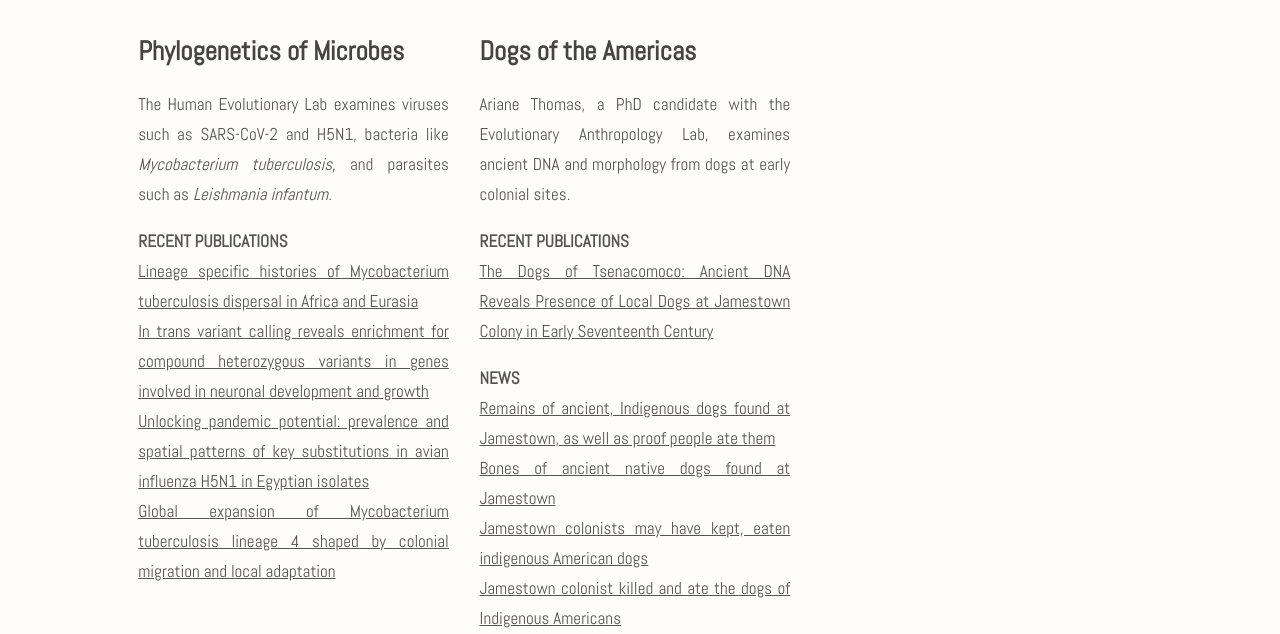
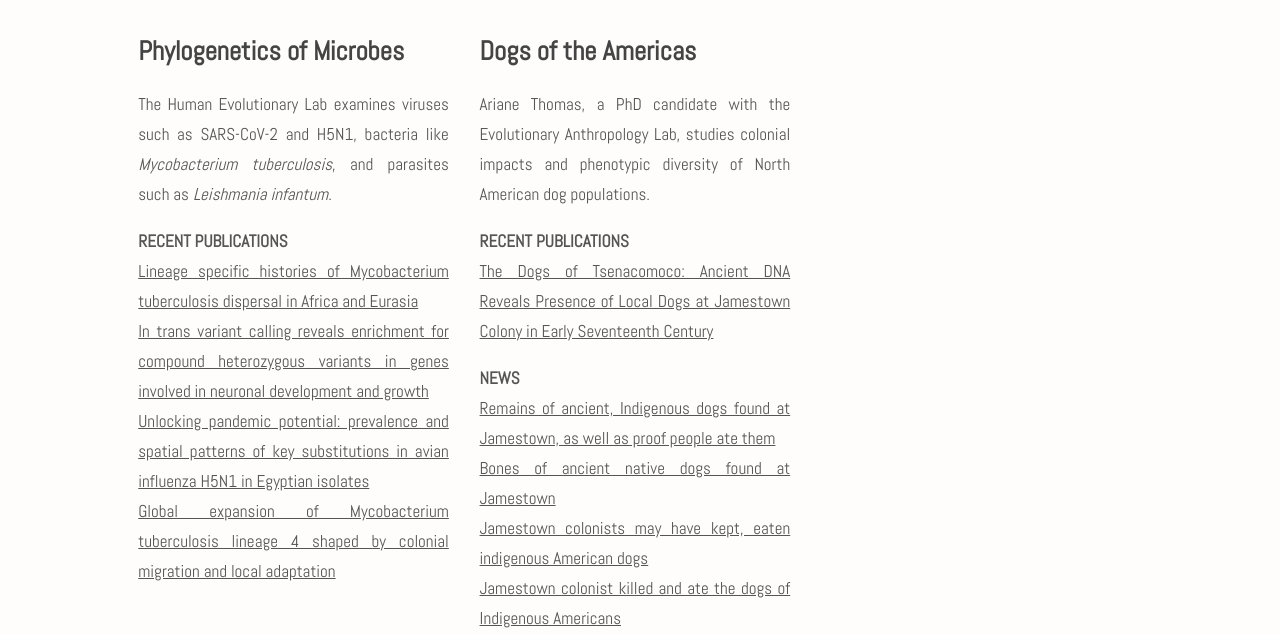
Before and after one commit to evolutionaryanthropologylab/evolutionaryanthropologylab.github.io, a plain HTML site: page research.html in a window 1280 px wide. Shown: the part 128-762 px from the top of the page. Drawn offline with Linux system fonts and the light colour scheme.

Commit message:
updated ariane's research page

```diff
--- a/research.html
+++ b/research.html
@@ -60,7 +60,7 @@
 </div>
 <div class="col">
 <h2>Dogs of the Americas</h2>
-<p>Ariane Thomas, a PhD candidate with the Evolutionary Anthropology Lab, examines ancient DNA and morphology from dogs at early colonial sites.
+<p>Ariane Thomas, a PhD candidate with the Evolutionary Anthropology Lab, studies colonial impacts and phenotypic diversity of North American dog populations.
 </p>
 <p><strong>RECENT PUBLICATIONS</strong><br>
 <a>The Dogs of Tsenacomoco: Ancient DNA Reveals Presence of Local Dogs at Jamestown Colony in Early Seventeenth Century</a>
```
